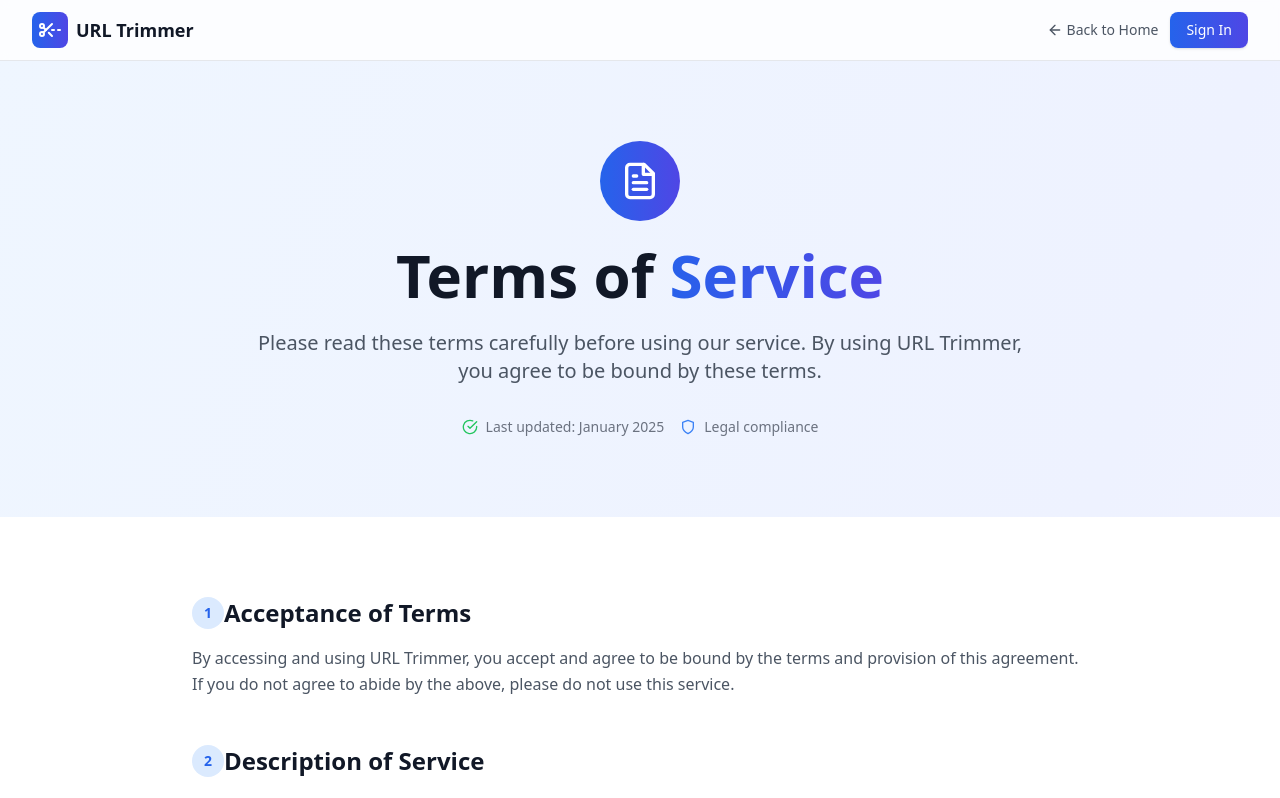
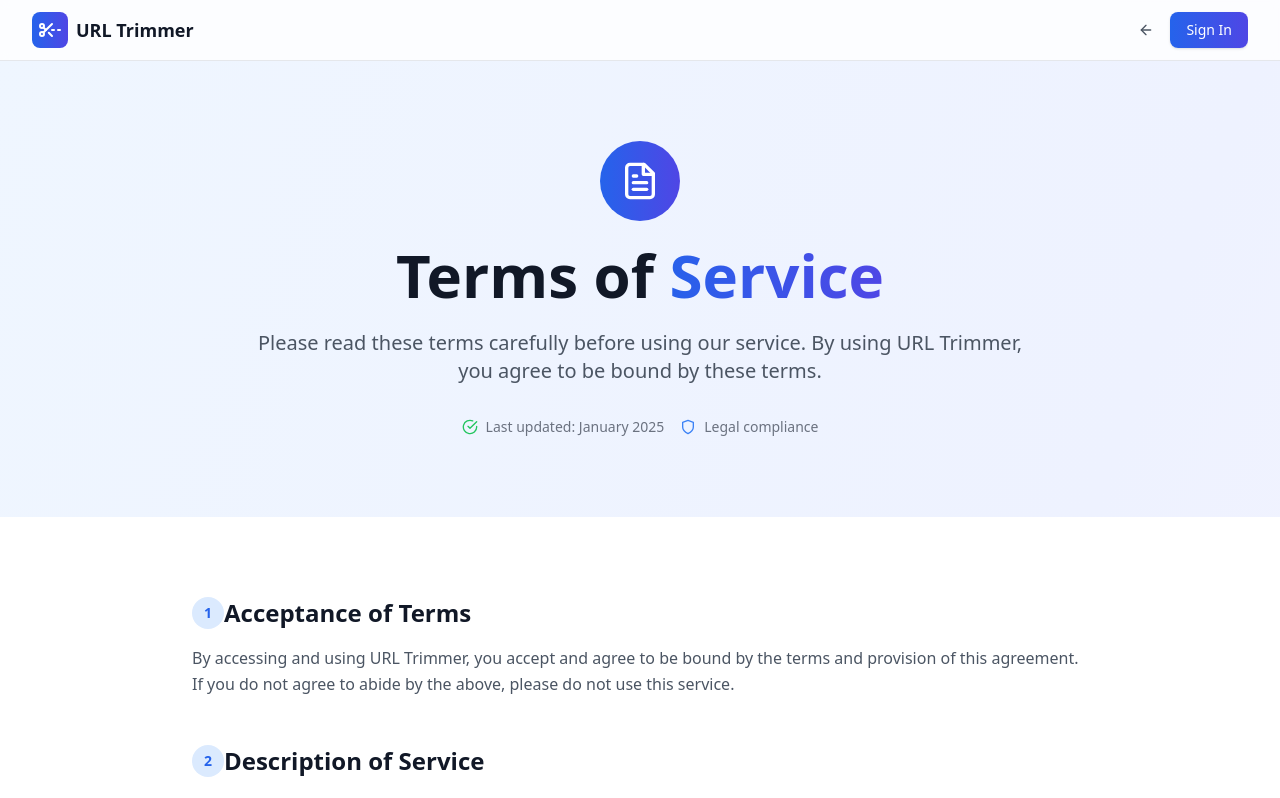
Before and after one commit to anonn78103/URL_Trimmer, a React (Create React App) app in the folder client/: page /terms in a window 1280 px wide. Shown: the top 798 px of the page. Built offline with nearby package versions, Linux system fonts and the light colour scheme; no server answers.

Commit message:
Update Terms.js

```diff
--- a/client/src/components/Terms.js
+++ b/client/src/components/Terms.js
@@ -90,7 +90,6 @@ const Terms = () => {
               className="flex items-center text-gray-600 hover:text-gray-900 text-sm whitespace-nowrap"
             >
               <ArrowLeft className="h-4 w-4 mr-1" />
-              Back to Home
             </Link>
             <Link
               to="/login"
```
